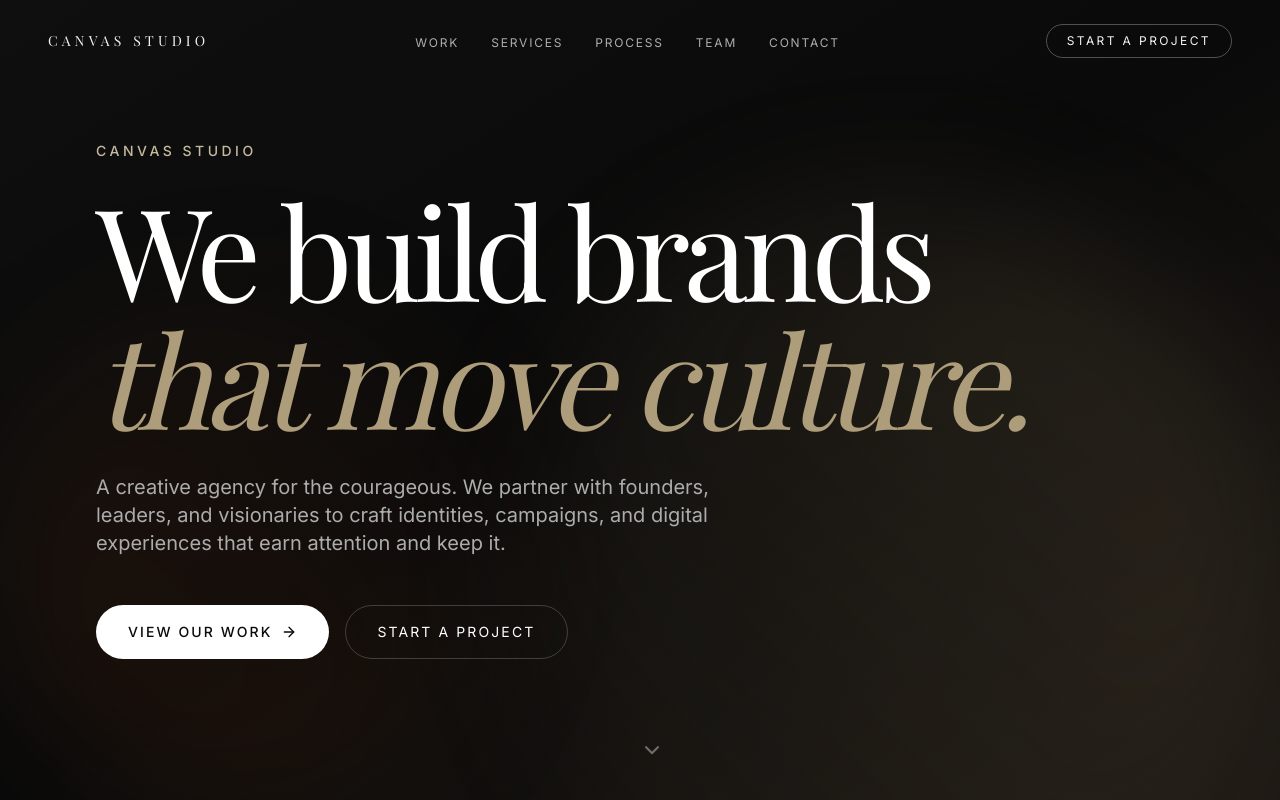
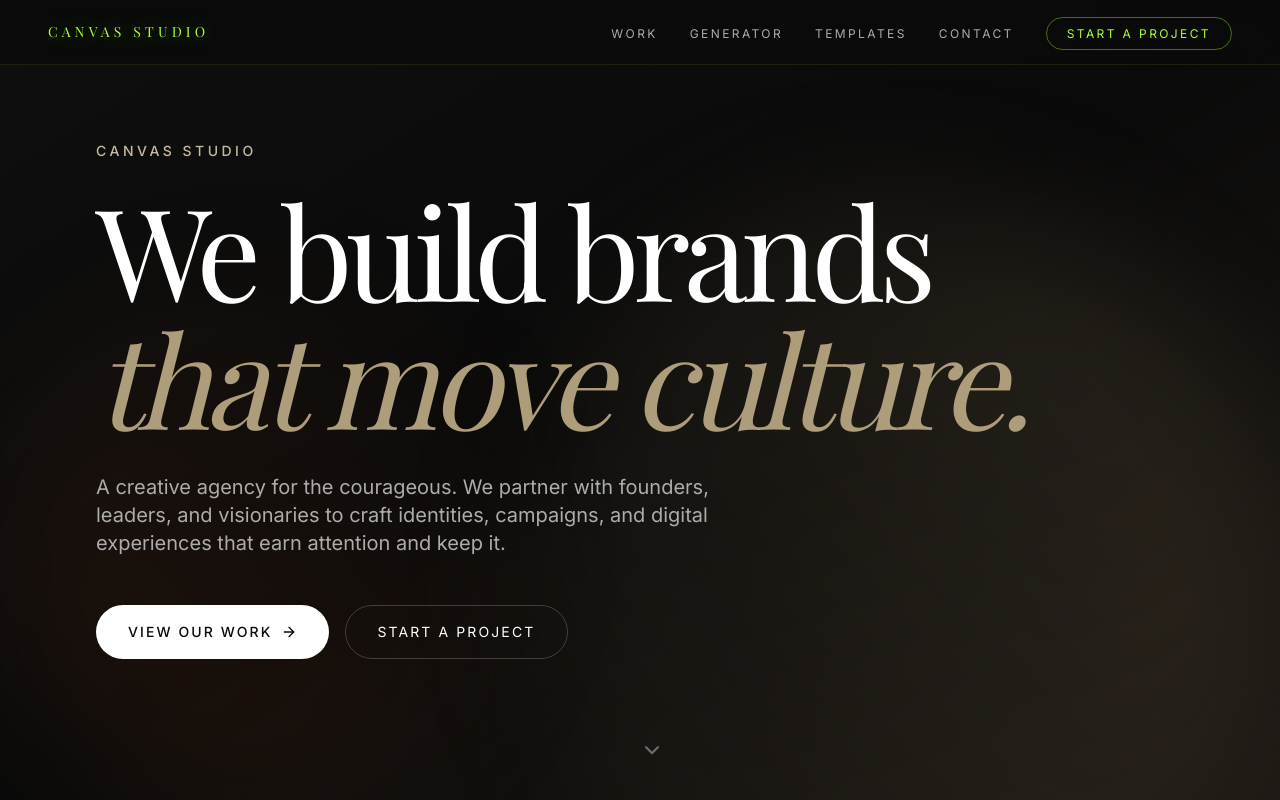
Before and after one commit to anas-khan-antimatter/mkt-canvas-studio, a Next.js app: page / in a window 1280 px wide. Shown: the top 800 px of the page. Built offline with nearby package versions, Linux system fonts and the light colour scheme; a web font is replaced by a local one.

Commit message:
antimatter: checkpoint c-1790732964930-makg6

```diff
--- a/src/components/header.tsx
+++ b/src/components/header.tsx
@@ -1,40 +1,80 @@
+'use client'
+
 import Link from 'next/link'
-import { ScrollReveal } from '@/components/scroll-reveal'
+import { useState } from 'react'
+import { Menu, X } from 'lucide-react'
 
 const navLinks = [
-  { label: 'Work', href: '#work' },
-  { label: 'Services', href: '#services' },
-  { label: 'Process', href: '#process' },
-  { label: 'Team', href: '#team' },
-  { label: 'Contact', href: '#contact' },
+  { label: 'Work', href: '/work' },
+  { label: 'Generator', href: '/generator' },
+  { label: 'Templates', href: '/templated' },
+  { label: 'Contact', href: '/#contact' },
 ]
 
 export function Header() {
+  const [open, setOpen] = useState(false)
+
   return (
-    <header className="fixed top-0 left-0 right-0 z-50 mix-blend-difference">
-      <nav className="flex items-center justify-between px-6 md:px-12 py-6">
-        <Link href="/" className="text-white text-sm uppercase tracking-[0.3em] font-display">
+    <header className="fixed top-0 left-0 right-0 z-50 bg-ink-950/80 backdrop-blur-md border-b border-neon-400/10">
+      <nav className="flex items-center justify-between px-6 md:px-12 py-5">
+        <Link href="/" className="text-neon-400 text-sm uppercase tracking-[0.3em] font-display neon-glow">
           Canvas Studio
         </Link>
+
+        {/* Desktop */}
         <ul className="hidden md:flex items-center gap-8">
           {navLinks.map((link) => (
             <li key={link.href}>
               <Link
                 href={link.href}
-                className="text-white/70 hover:text-white text-xs uppercase tracking-[0.15em] transition-colors"
+                className="text-ink-300 hover:text-neon-400 text-xs uppercase tracking-[0.2em] transition-colors"
               >
                 {link.label}
               </Link>
             </li>
           ))}
+          <li>
+            <Link
+              href="/#contact"
+              className="text-neon-400 text-xs uppercase tracking-[0.2em] border border-neon-400/40 px-5 py-2 rounded-full hover:bg-neon-400 hover:text-ink-950 transition-all"
+            >
+              Start a Project
+            </Link>
+          </li>
         </ul>
-        <Link
-          href="#contact"
-          className="text-white text-xs uppercase tracking-[0.2em] border border-white/30 px-5 py-2 rounded-full hover:bg-white hover:text-ink-950 transition-all"
+
+        {/* Mobile toggle */}
+        <button
+          onClick={() => setOpen(!open)}
+          className="md:hidden text-neon-400"
+          aria-label="Toggle menu"
         >
-          Start a Project
-        </Link>
+          {open ? <X size={20} /> : <Menu size={20} />}
+        </button>
       </nav>
+
+      {/* Mobile menu */}
+      {open && (
+        <div className="md:hidden bg-ink-950 border-t border-neon-400/10 px-6 py-6 space-y-6">
+          {navLinks.map((link) => (
+            <Link
+              key={link.href}
+              href={link.href}
+              onClick={() => setOpen(false)}
+              className="block text-ink-300 hover:text-neon-400 text-sm uppercase tracking-[0.2em] transition-colors"
+            >
+              {link.label}
+            </Link>
+          ))}
+          <Link
+            href="/#contact"
+            onClick={() => setOpen(false)}
+            className="block text-neon-400 text-sm uppercase tracking-[0.2em] border border-neon-400/40 px-5 py-2 rounded-full text-center hover:bg-neon-400 hover:text-ink-950 transition-all"
+          >
+            Start a Project
+          </Link>
+        </div>
+      )}
     </header>
   )
 }
```
